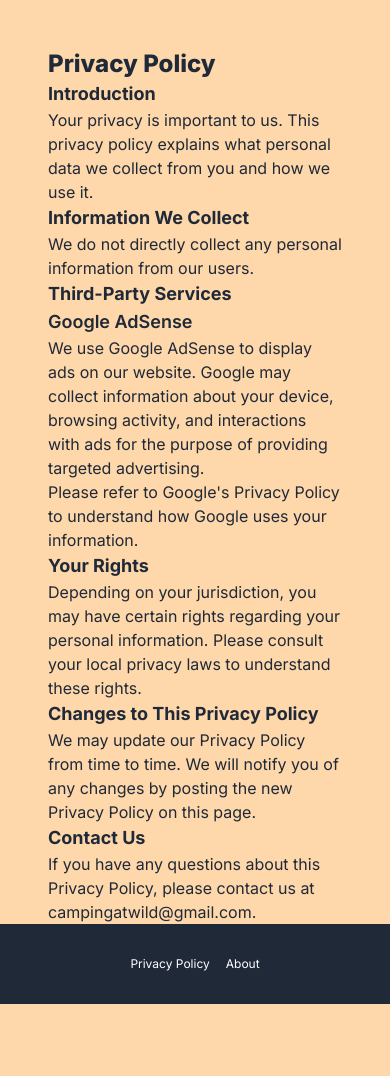
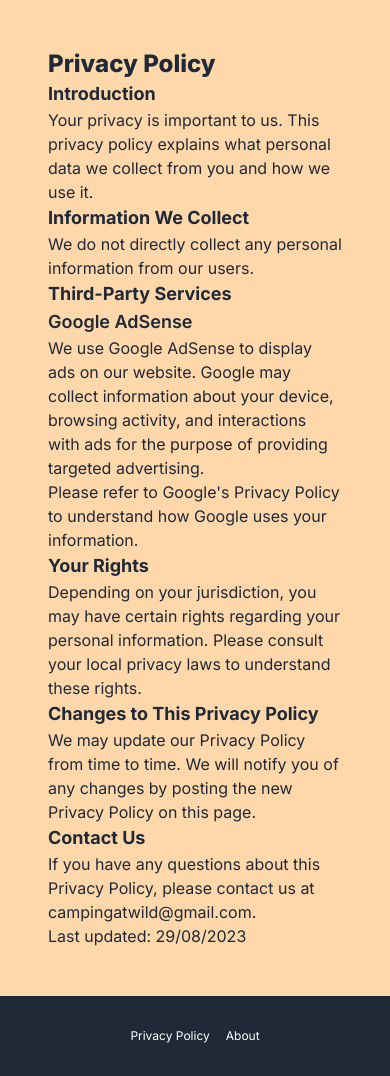
Before and after one commit to serhatandic/evbahcem, a Next.js app: page /privacy-policy in a window 390 px wide. Before the commit the page ends 1004 px from the top, so only its background shows below. Built offline with nearby package versions, Linux system fonts and the light colour scheme.

Commit message:
footer adjustment

```diff
--- a/app/components/Footer.tsx
+++ b/app/components/Footer.tsx
@@ -2,7 +2,7 @@ import Link from 'next/link';
 
 const Footer = () => {
 	return (
-		<div className='relative mt-20 bottom-0 w-full '>
+		<div className='w-full '>
 			<div className='flex flex-col items-center justify-center bg-gray-800 text-white p-8'>
 				<div className='flex items-center justify-center gap-4'>
 					<Link href='/privacy-policy'>
--- a/app/layout.tsx
+++ b/app/layout.tsx
@@ -21,8 +21,10 @@ export default function RootLayout({
 	return (
 		<html className='bg-orange-200' lang='en'>
 			<head></head>
-			<body className={inter.className}>
-				<div className='bg-orange-200 text-gray-800 h-full'>
+			<body
+				className={`${inter.className} flex flex-col justify-between`}
+			>
+				<div className='bg-orange-200 text-gray-800 h-full min-h-screen'>
 					<Providers>{children}</Providers>
 				</div>
 				<Footer />
--- a/app/privacy-policy/page.tsx
+++ b/app/privacy-policy/page.tsx
@@ -1,6 +1,6 @@
 const PrivacyPolicy = () => {
 	return (
-		<div className='p-12 md:px-36 lg:px-60 xl:px-80 h-screen'>
+		<div className='p-12 md:px-36 lg:px-60 xl:px-80 '>
 			<h1 className='font-extrabold text-2xl'>Privacy Policy</h1>
 
 			<h2 className='font-bold text-lg'>Introduction</h2>
```
